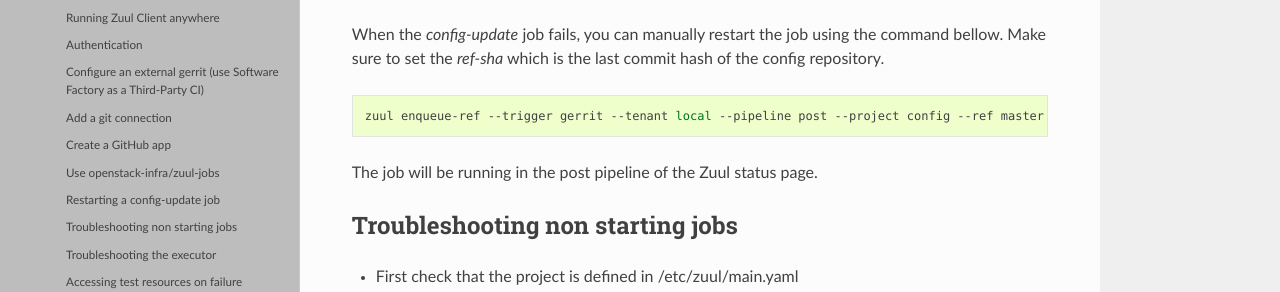
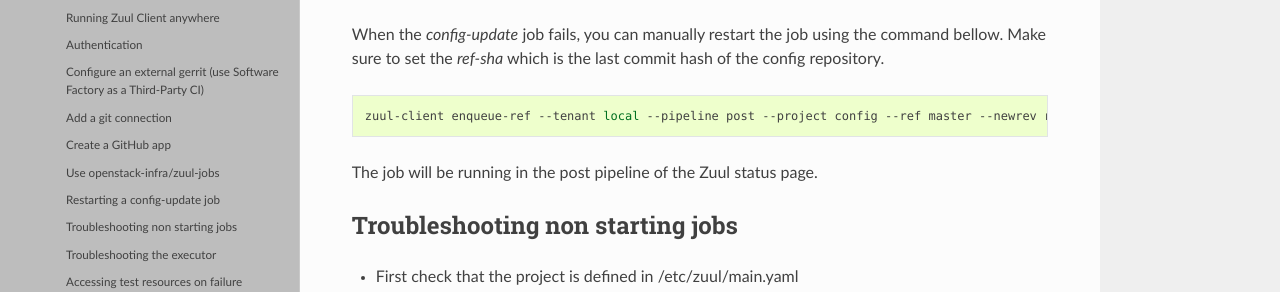
Before and after one commit to softwarefactory-project/sf-docs, a Sphinx documentation site: the page built from docs/operator/zuul_operator.rst, in a window 1280 px wide and 900 px high, scrolled down 6588 px. Shown: the part 151-443 px from the top of the window. Built offline with Sphinx 7.4.7 and the Read the Docs theme 2.0.0, drawn with Linux system fonts in a browser that asks for light colours.

Commit message:
Update 'restart a config-update job' section with zuul-client
Change-Id: I21a629271616427b1050fb109533422c85f4108a

```diff
--- a/docs/operator/zuul_operator.rst
+++ b/docs/operator/zuul_operator.rst
@@ -331,7 +331,7 @@ hash of the config repository.
 
 .. code-block:: bash
 
-    zuul enqueue-ref --trigger gerrit --tenant local --pipeline post --project config --ref master --newrev ref-sha
+    zuul-client enqueue-ref --tenant local --pipeline post --project config --ref master --newrev ref-sha
 
 The job will be running in the post pipeline of the Zuul status page.
 
```
